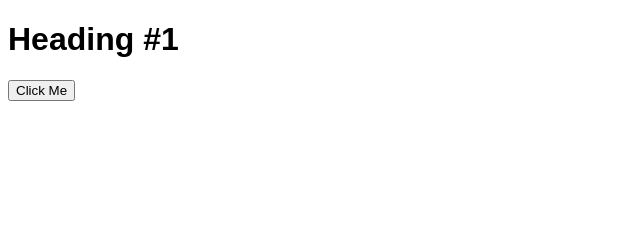
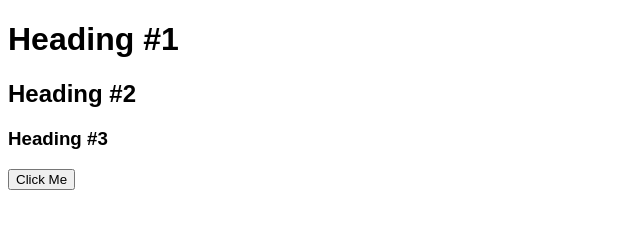
Before and after one commit to dimpledhawan/user-directory, a plain HTML site: page index.html in a window 1280 px wide. Shown: the whole page, without its empty margins (0-640 px from the left). Drawn offline with Linux system fonts and the light colour scheme.

Commit message:
homework1 feature2

```diff
--- a/index.html
+++ b/index.html
@@ -11,6 +11,12 @@
     <h1>
         Heading #1
     </h1>
+    <h2 id="h2">
+        Heading #2
+    </h2>
+    <h3>
+        Heading #3
+    </h3>
     <button id="button1">
         Click Me
     </button>
--- a/index.js
+++ b/index.js
@@ -1,5 +1,5 @@
 // console.log("it works.")
-const heading = document.querySelector('h1')
+const heading = document.querySelector('#h2')
 
 const button = document.querySelector('#button1')
 button.addEventListener('click', function(f) {
```
